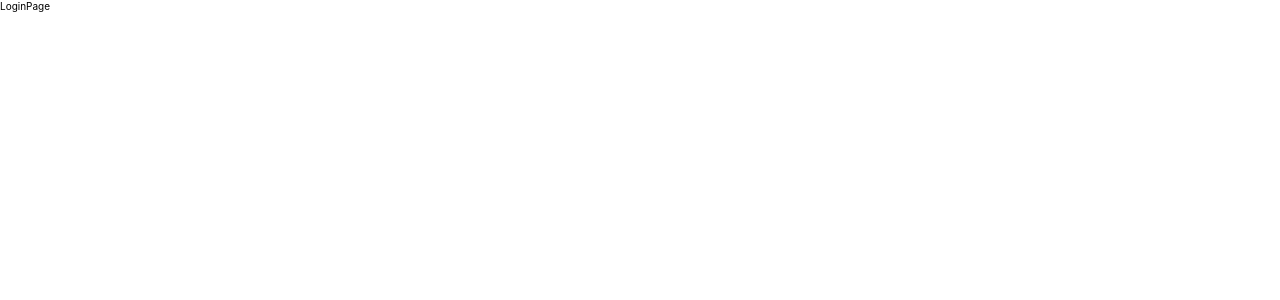
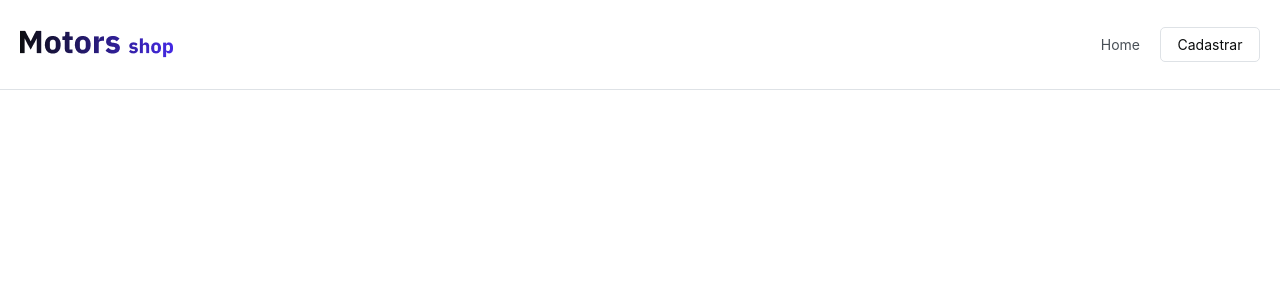
Before and after one commit to grupo19-t14-paulo/grupo19-t14-paulo-Projeto-Full-Stack, a React (Vite) app in the folder front/: page /login in a window 1280 px wide. Shown: the top 300 px of the page. Built offline with nearby package versions, Linux system fonts and the light colour scheme.

Commit message:
feat: create component header

```diff
--- /dev/null
+++ b/front/src/components/Header/index.tsx
@@ -0,0 +1,55 @@
+import Logo from "../../assets/LogoMotorsShop.png";
+import MenuImg from "../../assets/Menu.png";
+import { useState } from "react";
+import {
+    ConteinerHeader,
+    ConteinerButtonHeader,
+    LinkNoMargin,
+    LinkRegister,
+    Container,
+    ButtonsContainer,
+    StyledLink,
+    CloseButton,
+    MenuImage
+} from "./style";
+
+interface IHeaderProps {
+    button1?: string;
+    button2?: string;
+    page1: string;
+    page2: string;
+
+}
+
+const Header = (props: IHeaderProps) => {
+    const [showButtons, setShowButtons] = useState(false);
+
+    const toggleButtons = () => {
+        setShowButtons(!showButtons);
+    };
+
+    return(
+        <ConteinerHeader>
+            <div>
+                <img src={Logo} alt="Logo" />
+            </div>
+            <Container>
+                {showButtons ? (
+                    <ButtonsContainer>
+                        <StyledLink to={props.page1}>{props.button1}</StyledLink>
+                        <StyledLink to={props.page2}>{props.button2}</StyledLink>
+                        <CloseButton onClick={toggleButtons}>X</CloseButton>
+                    </ButtonsContainer>
+                ) : (
+                    <MenuImage onClick={toggleButtons} src={MenuImg} alt="Menu" />
+                )}
+            </Container>
+            <ConteinerButtonHeader>
+                <LinkNoMargin to={props.page1}>{props.button1}</LinkNoMargin>
+                <LinkRegister to={props.page2}>{props.button2}</LinkRegister>
+            </ConteinerButtonHeader>
+        </ConteinerHeader>
+    )
+};
+
+export { Header }
--- /dev/null
+++ b/front/src/components/Header/style.ts
@@ -0,0 +1,130 @@
+import styled from "styled-components";
+import { Link } from 'react-router-dom';
+
+const ConteinerHeader = styled.header`
+    width: 100vw;
+    height: 90px;
+
+    display: flex;
+    justify-content: space-between;
+    align-items: center;
+
+    border-bottom: solid 1px var(--color--grey-6);
+
+    padding: 0 20px;
+`;
+
+const ConteinerButtonHeader = styled.div`
+    display: flex;
+    gap: 20px;
+    align-items: center;
+
+    @media(max-width: 649px) {
+        display: none;
+        button {
+            display: none;
+        };
+    };
+`;
+
+const LinkNoMargin = styled(Link)`
+    font-size: 14px;
+    font-family: var(--font--inter);
+    text-decoration: none;
+
+    color: var(--color--grey-2);
+`;
+
+const LinkRegister = styled(Link)`
+    width: 100px;
+    height: 35px;
+    text-align: center;
+
+    font-size: 14px;
+    font-family: var(--font--inter);
+    text-decoration: none;
+
+    border: solid 1px var(--color--grey-6);
+    border-radius: 5px;
+
+    padding-top: 8px;
+
+    color: var(--color--grey-0);
+`;
+
+const Container = styled.div`
+    width: 200px;
+    position: relative;
+    @media (max-width: 650px){
+        display: flex;
+        justify-content: flex-end;
+    };`;
+
+const ButtonsContainer = styled.div`
+    width: 100px;
+    height:60px;
+    display: flex;
+    flex-direction: column;
+
+    position: absolute;
+    bottom: -30px;
+    right: 0;
+
+    padding: 10px;
+    border: solid 1px var(--color--grey-7);
+    border-radius: 10px;
+
+    background-color: var(--color--grey-10);
+
+    @media(min-width: 650px){
+        display: none;
+    };
+
+`;
+
+const StyledLink = styled(Link)`
+    font-size: 10px;
+    font-family: var(--font--inter);
+    text-decoration: none;
+
+    border-bottom: solid 1px var(--color--grey-7);
+
+    padding: 5px;
+`;
+
+const CloseButton = styled.button`
+    font-size: 9px;
+    font-family: var(--font--inter);
+
+    position: absolute;
+    top: 5px;
+    right: 10px;
+
+    background-color: transparent;
+    border: none;
+
+`;
+
+const MenuImage = styled.img`
+    width: 40px;
+    height: 25px;
+    padding-right: 2vw;
+    cursor: pointer;
+
+    @media(min-width: 650px){
+        display: none;
+    };
+
+`;
+
+export {
+    ConteinerHeader,
+    ConteinerButtonHeader,
+    LinkNoMargin,
+    LinkRegister,
+    Container,
+    ButtonsContainer,
+    StyledLink,
+    CloseButton,
+    MenuImage
+}
--- a/front/src/pages/Home/index.tsx
+++ b/front/src/pages/Home/index.tsx
@@ -1,20 +1,10 @@
-import { useNavigate } from "react-router-dom";
 import Logo from "../../assets/LogoMotorsShop.png";
 import Car from "../../assets/Photo.png";
-import MenuImg from "../../assets/Menu.png";
+import { Header } from "../../components/Header";
 import {
-    Header,
-    ButtonNoMargin,
-    ConteinerButtonHeader,
-    ButtonRegister,
     ContainerImgCar,
     Containerbackground,
     ContainerTitle,
-    Container,
-    ButtonsContainer,
-    Button,
-    CloseButton,
-    MenuImage,
     ProductFeed,
     HomeMain,
     ProductFilters,
@@ -41,22 +31,9 @@ import { mockCarros, mockFilters } from "./mock";
 import ProductCard from "../../components/ProductCard";
 
 const HomePage = () => {
-    const navigate = useNavigate()
 
-    const PageLogin = () => {
-        navigate("/login");
-    };
-
-    const PageRegister = () => {
-        navigate("/register");
-    };
-
-    const [showButtons, setShowButtons] = useState(false);
     const [showFilters, setShowFilters] = useState(false)
 
-    const toggleButtons = () => {
-        setShowButtons(!showButtons);
-    };
     const toggleShowFilterBtns = () => {
         setShowFilters(!showFilters)
     }
@@ -70,28 +47,7 @@ const HomePage = () => {
 
     return (
         <StyledHome>
-            <Header>
-
-                <div>
-                    <img src={Logo} alt="Logo" />
-                </div>
-                <Container>
-                    {showButtons ? (
-                        <ButtonsContainer>
-                            <Button onClick={() => PageLogin()}>Login</Button>
-                            <Button onClick={() => { PageRegister() }}>Cadastrar</Button>
-                            <CloseButton onClick={toggleButtons}>X</CloseButton>
-                        </ButtonsContainer>
-                    ) : (
-                        <MenuImage onClick={toggleButtons} src={MenuImg} alt="Menu" />
-                    )}
-                </Container>
-                <ConteinerButtonHeader>
-                    <ButtonNoMargin onClick={() => PageLogin()}>Fazer Login</ButtonNoMargin>
-                    <ButtonRegister onClick={() => { PageRegister() }}>Cadastrar</ButtonRegister>
-                </ConteinerButtonHeader>
-            </Header>
-
+            <Header button1="Fazer Login" button2="Cadastrar" page1="/login" page2="/register" />
             <ContainerImgCar>
                 <img src={Car} alt="Car" />
             </ContainerImgCar>
--- a/front/src/pages/Home/style.ts
+++ b/front/src/pages/Home/style.ts
@@ -4,51 +4,6 @@ const StyledHome = styled.div`
     width: 100vw;
     display: flex;
     flex-direction: column;
-`;
-
-const Header = styled.header`
-    width: 100vw;
-    height: 90px;
-    display: flex;
-    justify-content: space-between;
-    align-items: center;
-
-    padding: 0 20px;
-`;
-
-const ConteinerButtonHeader = styled.div`
-    display: flex;
-    gap: 20px;
-
-    @media(max-width: 649px) {
-        display: none;
-        button {
-            display: none;
-        };
-    };
-`;
-
-const ButtonNoMargin = styled.button`
-    font-size: 14px;
-    font-family: var(--font--inter);
-
-    border: none;
-    color: var(--color--grey-2);
-    background-color: transparent;
-`;
-
-const ButtonRegister = styled.button`
-    width: 100px;
-    height: 35px;
-
-    font-size: 14px;
-    font-family: var(--font--inter);
-
-    border: solid 1px var(--color--grey-6);
-    border-radius: 5px;
-
-    color: var(--color--grey-0);
-    background-color: transparent;
 `;
 
 const ContainerImgCar = styled.div`
@@ -402,10 +357,6 @@ const ShowFiltersBtn = styled.button`
 `;
 
 export {
-    Header,
-    ButtonNoMargin,
-    ConteinerButtonHeader,
-    ButtonRegister,
     ContainerImgCar,
     Containerbackground,
     ContainerTitle,
--- a/front/src/pages/Login/index.tsx
+++ b/front/src/pages/Login/index.tsx
@@ -1,7 +1,10 @@
+import { Header } from "../../components/Header";
+
 const LoginPage = () => {
+
     return (
         <>
-            <div>LoginPage</div>
+        <Header button1="Home" button2="Cadastrar" page1="/" page2="/register" />
         </>
     );
 };
--- a/front/src/pages/Register/index.tsx
+++ b/front/src/pages/Register/index.tsx
@@ -1,7 +1,8 @@
+import { Header } from "../../components/Header";
 const RegisterPage = () => {
     return (
         <>
-            <div>RegisterPage</div>
+            <Header button1="Fazer Login" button2="Home" page1="/login" page2="/" />
         </>
     );
 };
```
